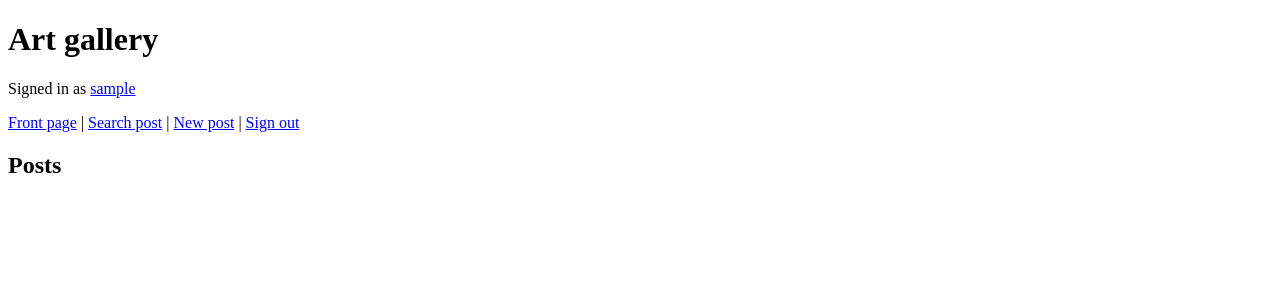
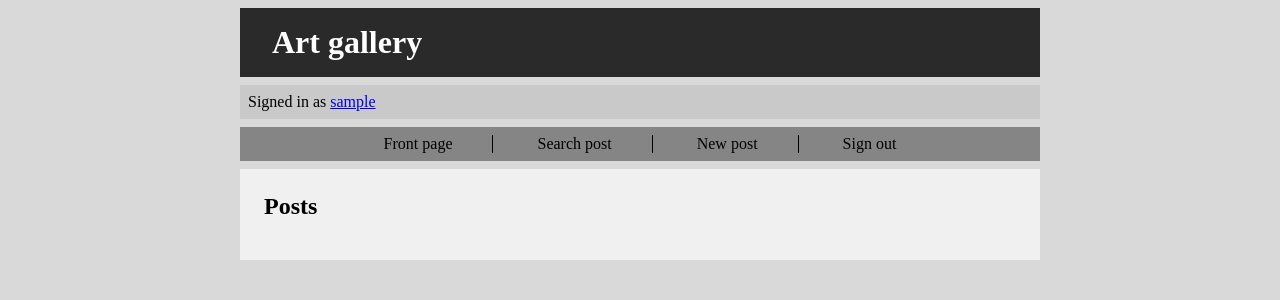
Before and after one commit to izsbe/art-gallery, a Flask app: page / in a window 1280 px wide. Shown: the top 300 px of the page. Run offline with Flask 3, Linux system fonts and the light colour scheme; the visitor is signed in with stand-in values (Sample User, id 1); data that the repository does not hold is empty.

Commit message:
Add final styling

```diff
--- /dev/null
+++ b/static/main.css
@@ -0,0 +1,74 @@
+body {
+  margin: auto;
+  max-width: 50em;
+  font-family: 'Times New Roman', Times, serif;
+  background-color: #d9d9d9;
+}
+
+header {
+  background-color: rgb(42, 42, 42);
+  color: white;
+  padding: 1em 2em;
+  margin: 0.5em 0;
+}
+
+.nav {
+  background-color: rgb(133, 133, 133);
+  padding: 0.5em;
+  margin: 0.5em 0;
+}
+
+.signed {
+  background-color: #c9c9c9;
+  color: black;
+  padding: 0.5em;
+  margin: 0.5em 0;
+}
+
+.content {
+  background-color: rgb(240, 240, 240);
+  color: black;
+  padding: 1.5em;
+  margin: 0.5em 0;
+}
+
+.info {
+  border: 2px solid black;
+  margin: 1em;
+  padding: 0.5em;
+  background-color: #7b7b7b;
+  color: white;
+}
+
+h1, h2 {
+  margin: 0;
+}
+
+nav {
+  text-align: center;
+}
+
+nav ul {
+  list-style: none;
+  padding: 0;
+  margin: 0;
+}
+
+nav li {
+  display: inline-block;
+  padding: 0 2.5em;
+  margin: 0;
+}
+
+nav li:not(:last-of-type) {
+  border-right: 1px solid black;
+}
+
+nav a {
+  text-decoration: none;
+  color: black;
+}
+
+nav a:hover {
+  text-decoration: underline;
+}
--- a/templates/layout.html
+++ b/templates/layout.html
@@ -3,36 +3,46 @@
 
 <head>
   <title>{% block title %}{% endblock %}</title>
+  <link rel="stylesheet" href="/static/main.css">
 </head>
 
 <body>
-  <h1>Art gallery</h1>
+  <header>
+    <h1>Art gallery</h1>
+  </header>
 
   {% for message in get_flashed_messages() %}
-  <p>
+  <p class="info">
     <b>{{ message }}</b>
   </p>
   {% endfor %}
 
   {% if session.user_id %}
-  <p>
+  <p class="signed">
     Signed in as <a href="/user/{{ session.user_id }}">{{ session.username }}</a>
   </p>
   {% endif %}
 
-  <p>
-    <a href="/">Front page</a> |
-    <a href="/find_post">Search post</a> |
-  {% if session.user_id %}
-    <a href="/new_post">New post</a> |
-    <a href="/logout">Sign out</a>
-  {% else %}
-    <a href="/login">Sign in</a> |
-    <a href="/register">Sign up</a>
-  {% endif %}
-  </p>
 
+  <div class="nav">
+    <nav>
+      <ul>
+        <li><a href="/">Front page</a></li>
+        <li><a href="/find_post">Search post</a></li>
+        {% if session.user_id %}
+          <li><a href="/new_post">New post</a></li>
+          <li><a href="/logout">Sign out</a></li>
+        {% else %}
+          <li><a href="/login">Sign in</a></li>
+          <li><a href="/register">Sign up</a></li>
+        {% endif %}
+      </ul>
+    </nav>
+  </div>
+
+  <div class="content">
     {% block content %}{% endblock %}
+  </div>
 </body>
 
 </html>
```
